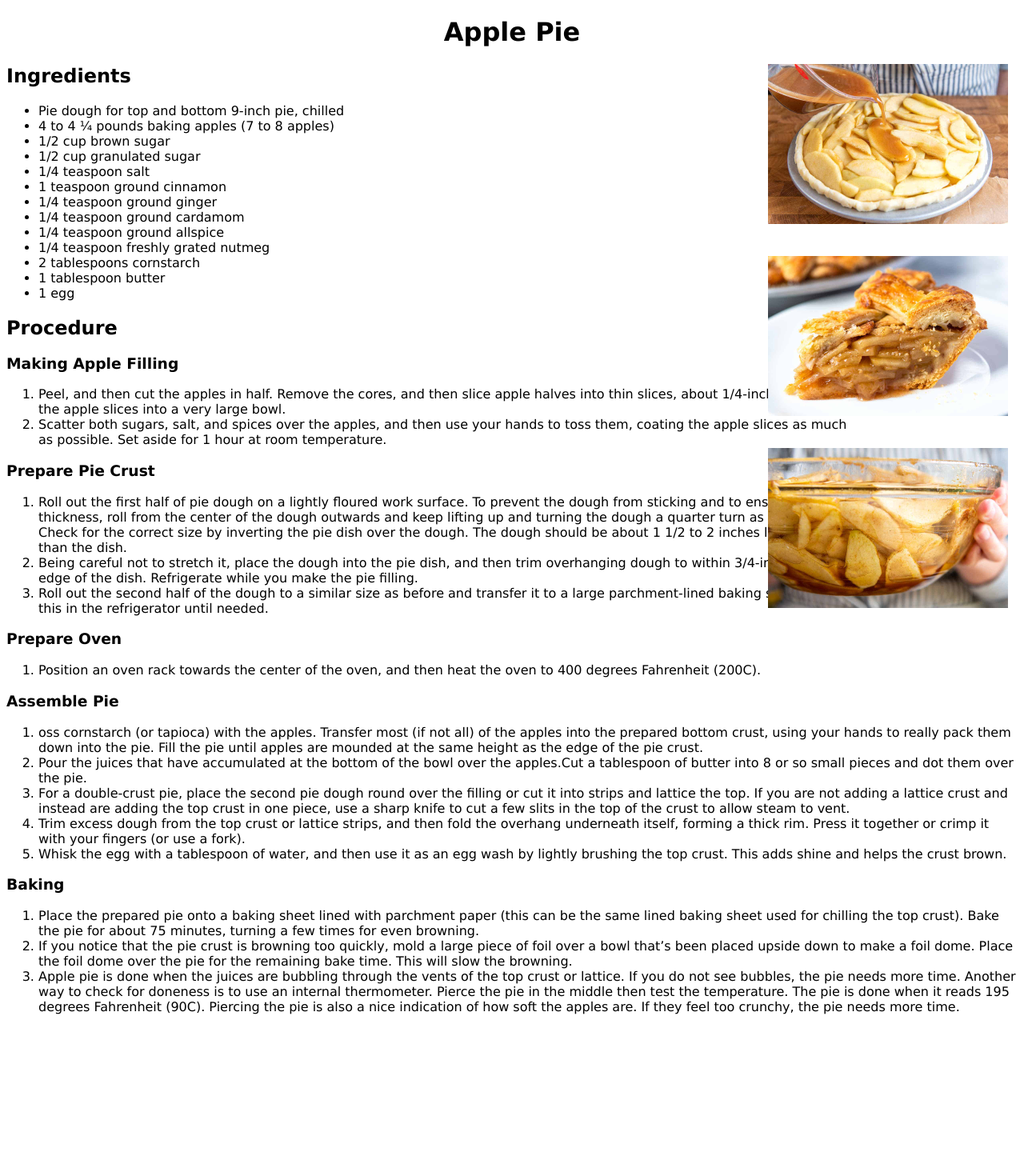
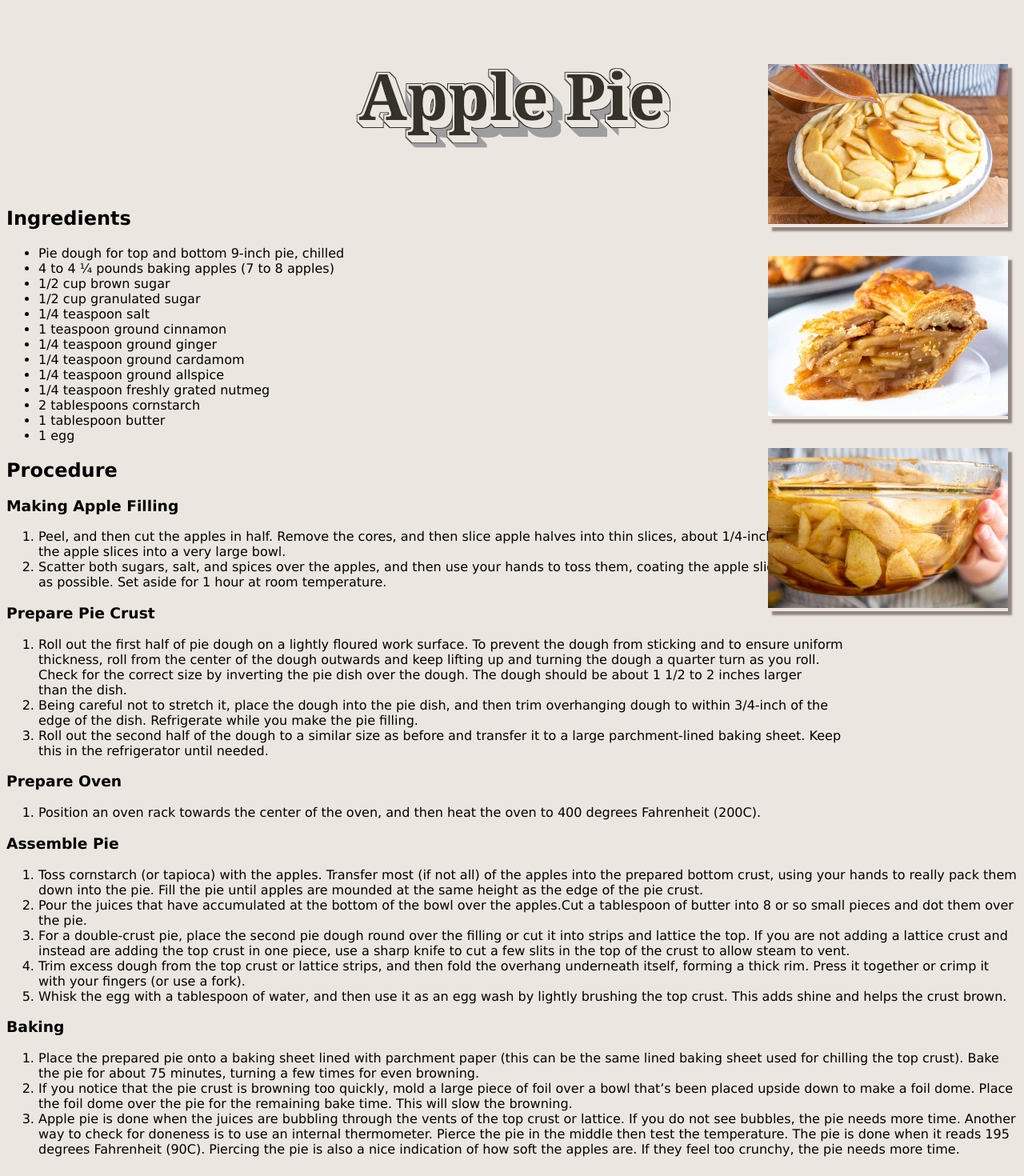
Before and after one commit to RachelxJohnson/Rachel-Johnson-Nirel-Indurkar-6, a PHP site: page /template.html in a window 1280 px wide. Shown: the whole page at 80% size. Before the commit the page ends 1268 px from the top, so only its background shows below. Run offline with PHP 8.4, Linux system fonts and the light colour scheme.

Commit message:
Changed the style of the template
Added a new background, drop shadow to images, and changed the style of the title.

```diff
--- a/Mystyle2.css
+++ b/Mystyle2.css
@@ -5,18 +5,44 @@
   position: absolute;
   top: 10%;
   left: 75%;
+  box-shadow: 5px 5px 2px rgb(58, 40, 33, 0.5);
 }
 .middle {
   position: absolute;
   top: 40%;
   left: 75%;
+  box-shadow: 5px 5px 2px rgb(58, 40, 33, 0.5);
 }
 .bottom {
   position: absolute;
   top: 70%;
   left: 75%;
+  box-shadow: 5px 5px 2px rgba(58, 40, 33, 0.5);
 }
 body {
   font-family: "Lucida Sans", "Lucida Sans Regular", "Lucida Grande",
     "Lucida Sans Unicode", Geneva, Verdana, sans-serif;
 }
+
+@import url('https://fonts.googleapis.com/css?family=Playfair+Display:900');
+
+svg {
+  background: #ebe7e0;
+}
+
+text {
+  fill: #35322a;
+  filter: url('#money');
+  font-family: 'Playfair Display', 'Georgia', serif;
+  font-size: 80px;
+  font-weight: 900;
+}
+
+html {
+  align-items: center;
+  background: #ebe7e0;
+  display: flex;
+  justify-content: center;
+  min-height: 80vh;
+  min-width: 600px;
+}
--- a/template.html
+++ b/template.html
@@ -7,7 +7,78 @@
     <title>Document</title>
 </head>
 <body>
-   <h1 id="Title">Apple Pie</h1>
+   <h1 id="Title"><svg width='600' height='200'>
+    <filter id='money'>
+      <feMorphology in='SourceGraphic' operator='dilate' radius='2' result='expand'/>
+
+      <feOffset in='expand' dx='1' dy='1' result='shadow_1'/>
+      <feOffset in='expand' dx='2' dy='2' result='shadow_2'/>
+      <feOffset in='expand' dx='3' dy='3' result='shadow_3'/>
+      <feOffset in='expand' dx='4' dy='4' result='shadow_4'/>
+      <feOffset in='expand' dx='5' dy='5' result='shadow_5'/>
+      <feOffset in='expand' dx='6' dy='6' result='shadow_6'/>
+      <feOffset in='expand' dx='7' dy='7' result='shadow_7'/>
+
+      <feMerge result='shadow'>
+        <feMergeNode in='expand'/>
+        <feMergeNode in='shadow_1'/>
+        <feMergeNode in='shadow_2'/>
+        <feMergeNode in='shadow_3'/>
+        <feMergeNode in='shadow_4'/>
+        <feMergeNode in='shadow_5'/>
+        <feMergeNode in='shadow_6'/>
+        <feMergeNode in='shadow_7'/>
+      </feMerge>
+
+      <feFlood flood-color='#ebe7e0'/>
+      <feComposite in2='shadow' operator='in' result='shadow'/>
+
+      <feMorphology in='shadow' operator='dilate' radius='1' result='border'/>
+      <feFlood flood-color='#35322a' result='border_color'/>
+      <feComposite in2='border' operator='in' result='border'/>
+
+      <feOffset in='border' dx='1' dy='1' result='secondShadow_1'/>
+      <feOffset in='border' dx='2' dy='2' result='secondShadow_2'/>
+      <feOffset in='border' dx='3' dy='3' result='secondShadow_3'/>
+      <feOffset in='border' dx='4' dy='4' result='secondShadow_4'/>
+      <feOffset in='border' dx='5' dy='5' result='secondShadow_5'/>
+      <feOffset in='border' dx='6' dy='6' result='secondShadow_6'/>
+      <feOffset in='border' dx='7' dy='7' result='secondShadow_7'/>
+      <feOffset in='border' dx='8' dy='8' result='secondShadow_8'/>
+      <feOffset in='border' dx='9' dy='9' result='secondShadow_9'/>
+      <feOffset in='border' dx='10' dy='10' result='secondShadow_10'/>
+      <feOffset in='border' dx='11' dy='11' result='secondShadow_11'/>
+
+      <feMerge result='secondShadow'>
+        <feMergeNode in='border'/>
+        <feMergeNode in='secondShadow_1'/>
+        <feMergeNode in='secondShadow_2'/>
+        <feMergeNode in='secondShadow_3'/>
+        <feMergeNode in='secondShadow_4'/>
+        <feMergeNode in='secondShadow_5'/>
+        <feMergeNode in='secondShadow_6'/>
+        <feMergeNode in='secondShadow_7'/>
+        <feMergeNode in='secondShadow_8'/>
+        <feMergeNode in='secondShadow_9'/>
+        <feMergeNode in='secondShadow_10'/>
+        <feMergeNode in='secondShadow_11'/>
+      </feMerge>
+
+      <feImage x='0' y='0' width='600' height='200' xlink:href='https://s3-us-west-2.amazonaws.com/s.cdpn.io/78779/stripes.svg'/>
+      <feComposite in2='secondShadow' operator='in' result='secondShadow'/>
+
+      <feMerge>
+        <feMergeNode in='secondShadow'/>
+        <feMergeNode in='border'/>
+        <feMergeNode in='shadow'/>
+        <feMergeNode in='SourceGraphic'/>
+      </feMerge>
+    </filter>
+
+    <text dominant-baseline='middle' text-anchor='middle' x='50%' y='50%'>
+      Apple Pie
+    </text>
+  </svg></h1>
    <div class="top">
         <img src="applepiepro1.jpg" style="height:200px; width:300px;"></img>
     </div>
@@ -64,7 +135,7 @@
         </ol>
         <h3>Assemble Pie</h3>
         <ol>
-            <li>oss cornstarch (or tapioca) with the apples. Transfer most (if not all) of the apples into the prepared bottom crust, using your hands to really pack them down into the pie. Fill the pie until apples are mounded at the same height as the edge of the pie crust.</li>
+            <li>Toss cornstarch (or tapioca) with the apples. Transfer most (if not all) of the apples into the prepared bottom crust, using your hands to really pack them down into the pie. Fill the pie until apples are mounded at the same height as the edge of the pie crust.</li>
             <li>Pour the juices that have accumulated at the bottom of the bowl over the apples.Cut a tablespoon of butter into 8 or so small pieces and dot them over the pie.</li>
             <li>For a double-crust pie, place the second pie dough round over the filling or cut it into strips and lattice the top. If you are not adding a lattice crust and instead are adding the top crust in one piece, use a sharp knife to cut a few slits in the top of the crust to allow steam to vent.</li>
             <li>Trim excess dough from the top crust or lattice strips, and then fold the overhang underneath itself, forming a thick rim. Press it together or crimp it with your fingers (or use a fork).</li>
```
